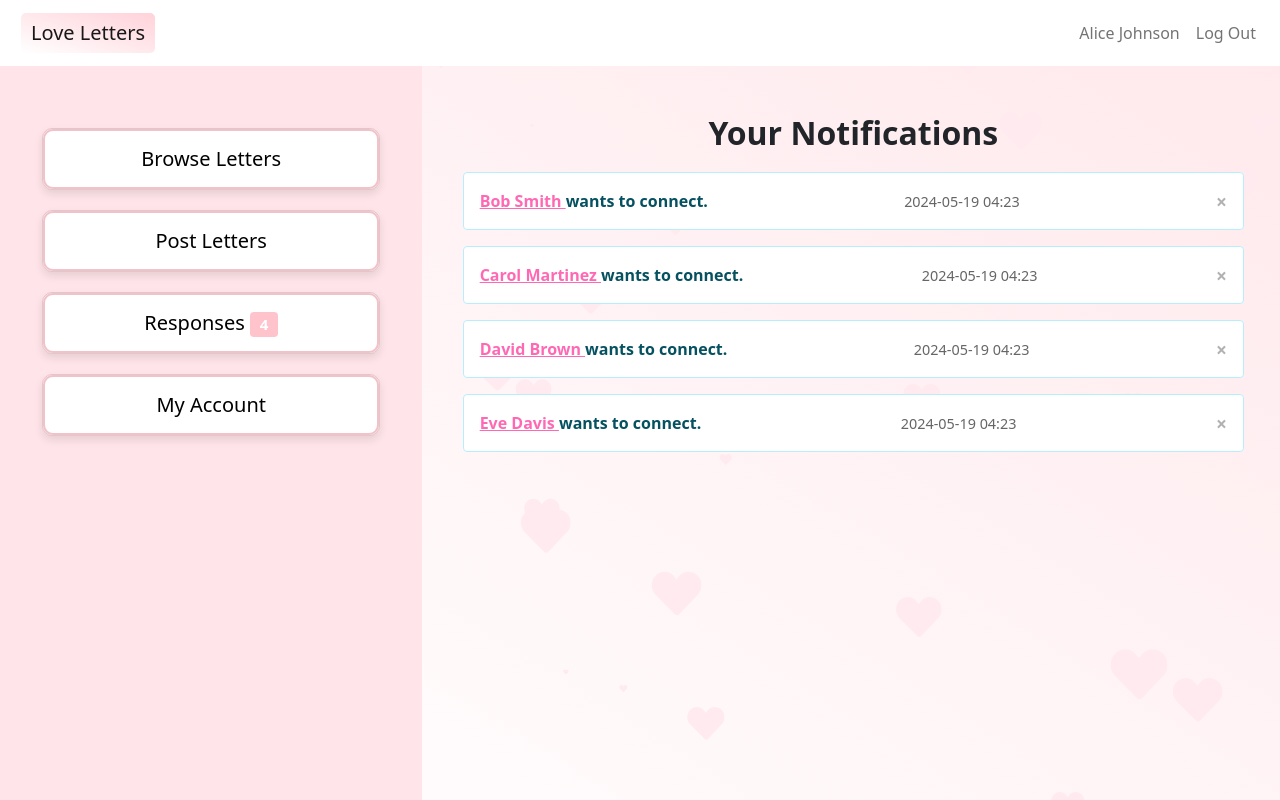
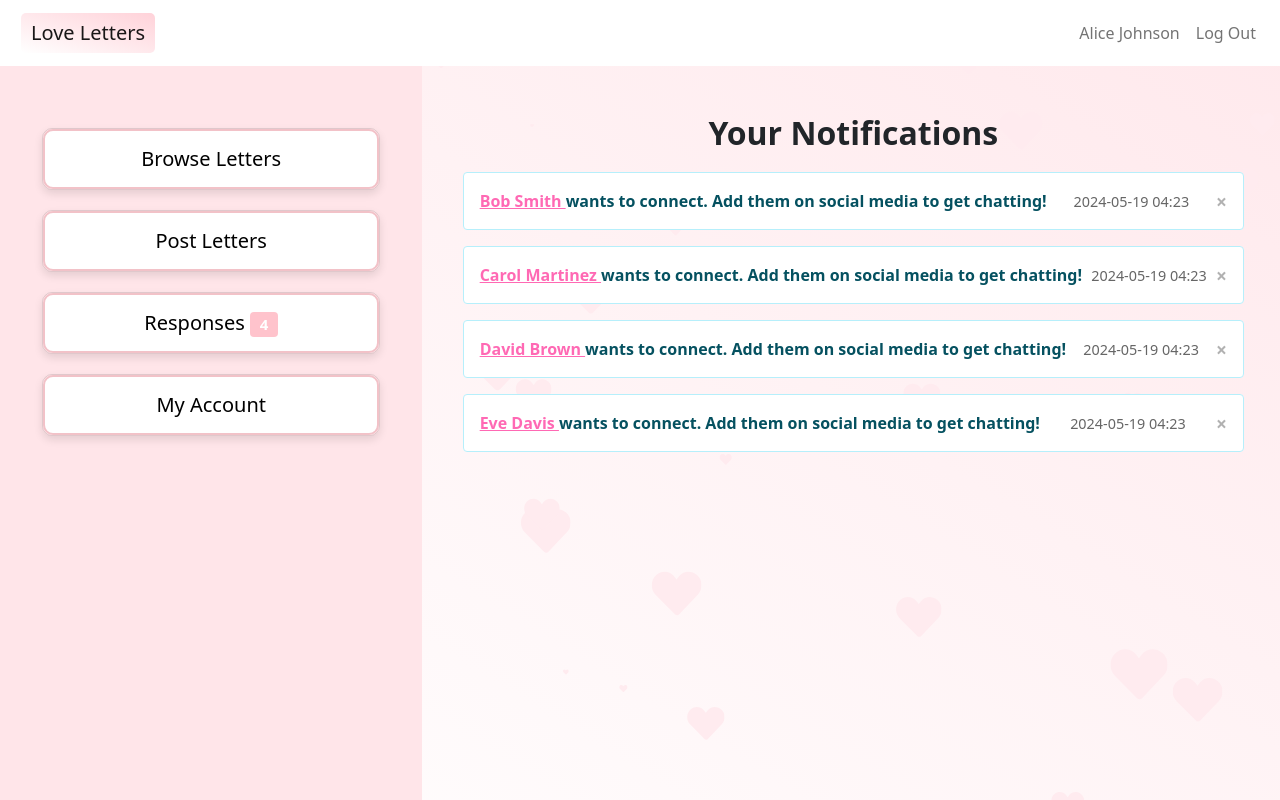
Before and after one commit to 0x3F-Lab/love-letters, a Flask app: page /auth/notifications in a window 1280 px wide. Run offline with Flask 3, Linux system fonts and the light colour scheme; a user stored in the database is signed in; data comes from the database, SQL or seed files in the repository; some libraries are stand-ins or nearby versions.

Commit message:
add text to notification

```diff
--- a/src/templates/notifications.html
+++ b/src/templates/notifications.html
@@ -9,7 +9,7 @@
         <span class="notification-user">
             <a href="#" data-toggle="modal" data-target="#profileModal" onclick="loadUserProfile({{ notification.user_id }})" >
                 {{ notification.user.first_name }} {{ notification.user.last_name }}
-            </a> wants to connect.
+            </a> wants to connect. Add them on social media to get chatting!
         </span>
         <small class="notification-time float-right">{{ notification.created_at.strftime('%Y-%m-%d %H:%M') }}</small>
         <!-- Dismiss button -->
```
